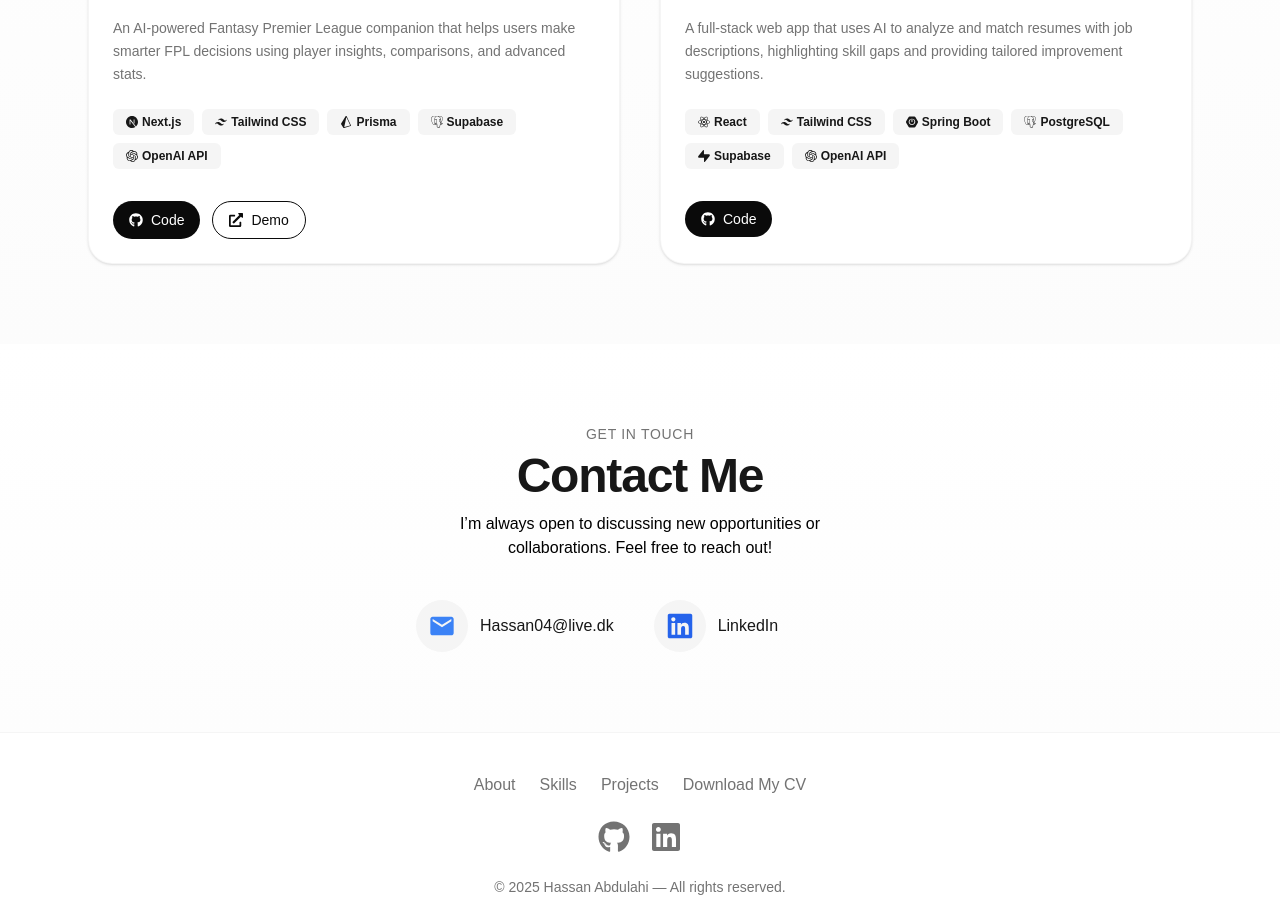
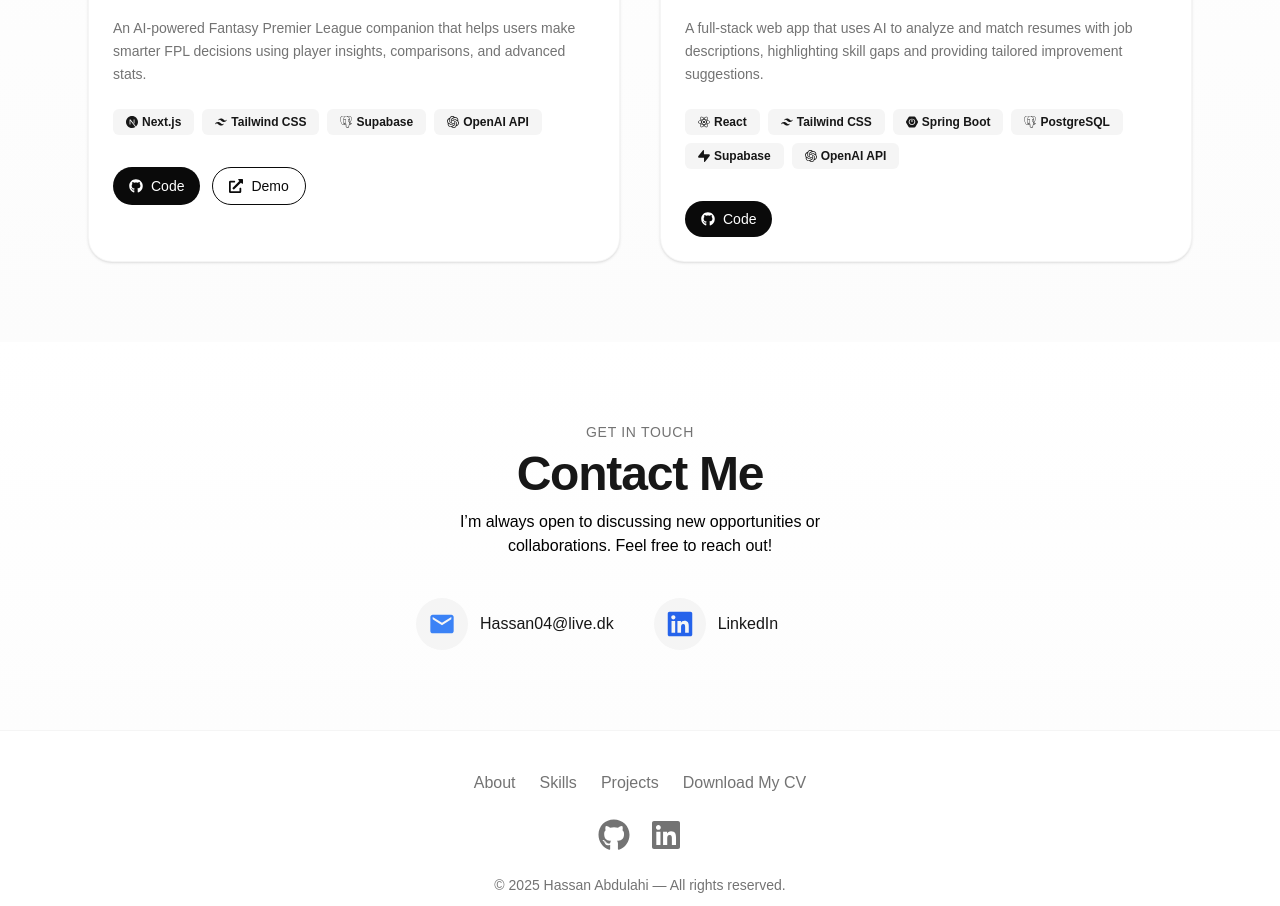
Before and after one commit to weasy1as/weasy1as.github.io, a Next.js app: page / in a window 1280 px wide. Shown: the part 3831-4737 px from the top of the page. Built offline with nearby package versions, Linux system fonts and the light colour scheme.

Commit message:
removed tech

```diff
--- a/src/components/Projects.tsx
+++ b/src/components/Projects.tsx
@@ -29,7 +29,7 @@ const Projects = () => {
       techStack: [
         { icon: <SiNextdotjs />, name: "Next.js" },
         { icon: <SiTailwindcss />, name: "Tailwind CSS" },
-        { icon: <SiPrisma />, name: "Prisma" },
+
         { icon: <SiPostgresql />, name: "Supabase" },
         { icon: <SiOpenai />, name: "OpenAI API" },
       ],
```
